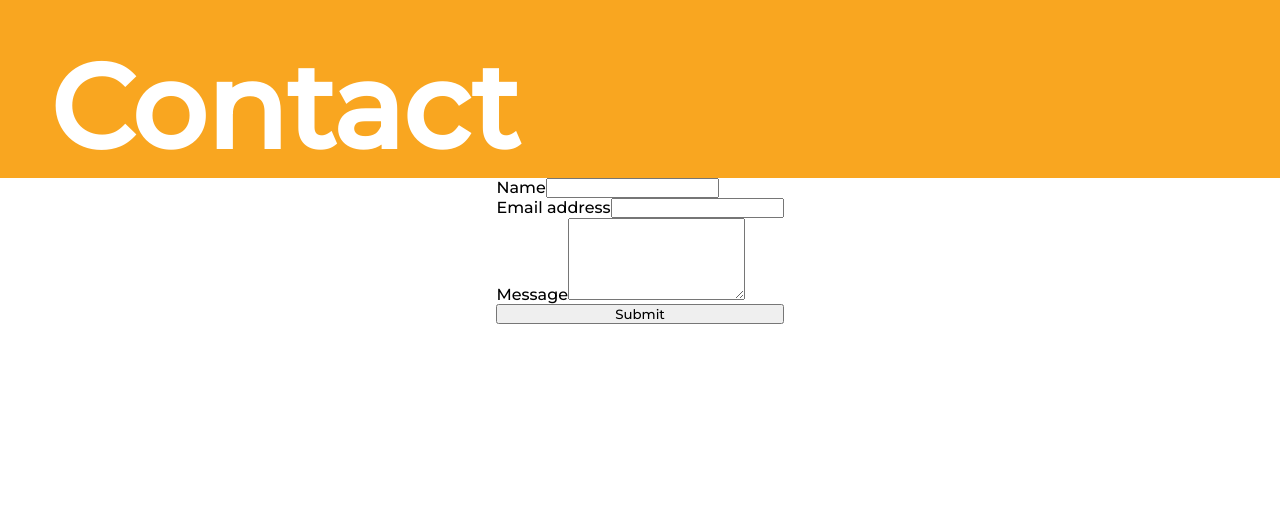
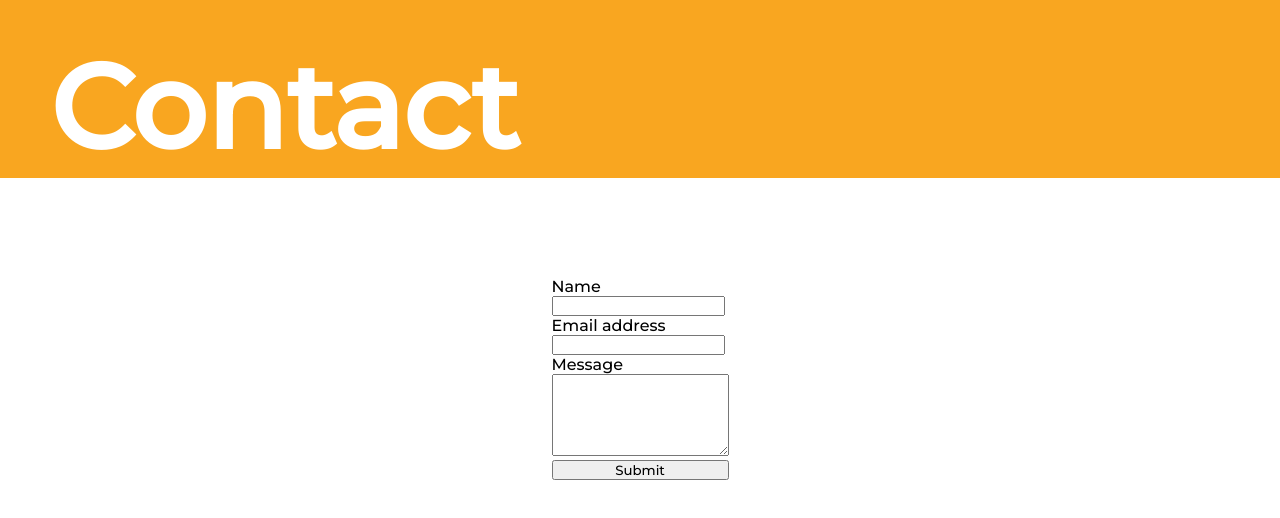
Before and after one commit to Ocoldwell/React-portfolio, a React (Create React App) app: page /contact in a window 1280 px wide. Shown: the part 222-740 px from the top of the page. Built offline with nearby package versions, Linux system fonts and the light colour scheme.

Commit message:
made form-labels into block level elements allowing for vertical form layout

```diff
--- a/src/components/Contact/ContactForm/ContactForm.jsx
+++ b/src/components/Contact/ContactForm/ContactForm.jsx
@@ -4,12 +4,12 @@ import styles from "./ContactForm.module.css";
 const ContactForm = () => {
   return (
     <form className={styles.contactForm} method="POST">
-      <div className="form-group">
-        <label htmlFor="name">Name</label>
+      <div className="formGroup">
+        <label htmlFor="name" className={styles.formLabel}>Name</label>
         <input type="text" className="form-control" />
       </div>
       <div className="form-group">
-        <label htmlFor="exampleInputEmail1">Email address</label>
+        <label htmlFor="exampleInputEmail1"className={styles.formLabel}>Email address</label>
         <input
           type="email"
           className="form-control"
@@ -17,7 +17,7 @@ const ContactForm = () => {
         />
       </div>
       <div className="form-group">
-        <label htmlFor="message">Message</label>
+        <label htmlFor="message" className={styles.formLabel}>Message</label>
         <textarea className="form-control" rows="5"></textarea>
       </div>
       <button type="submit" className="btn btn-primary">
--- a/src/components/Contact/ContactForm/ContactForm.module.css
+++ b/src/components/Contact/ContactForm/ContactForm.module.css
@@ -2,3 +2,6 @@
   display: flex;
   flex-direction: column;
 }
+.formLabel {
+  display: block;
+}
--- a/src/shared/HeaderContainer.jsx
+++ b/src/shared/HeaderContainer.jsx
@@ -13,6 +13,7 @@ export const HeaderContainerSub = styled.div`
   width: 100%;
   display: flex;
   justify-content: center;
+  align-items: center;
   position: relative;
 `
 
```
